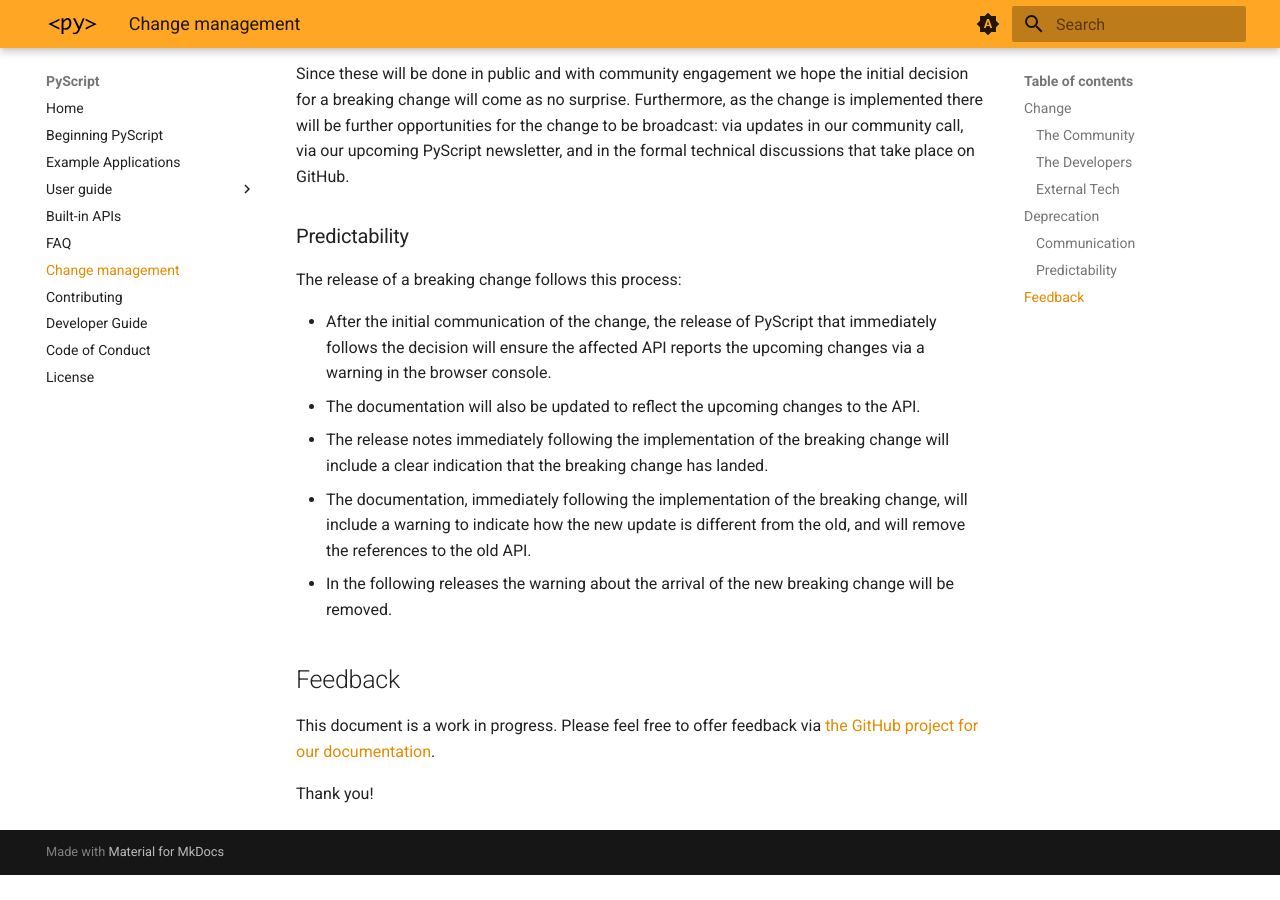
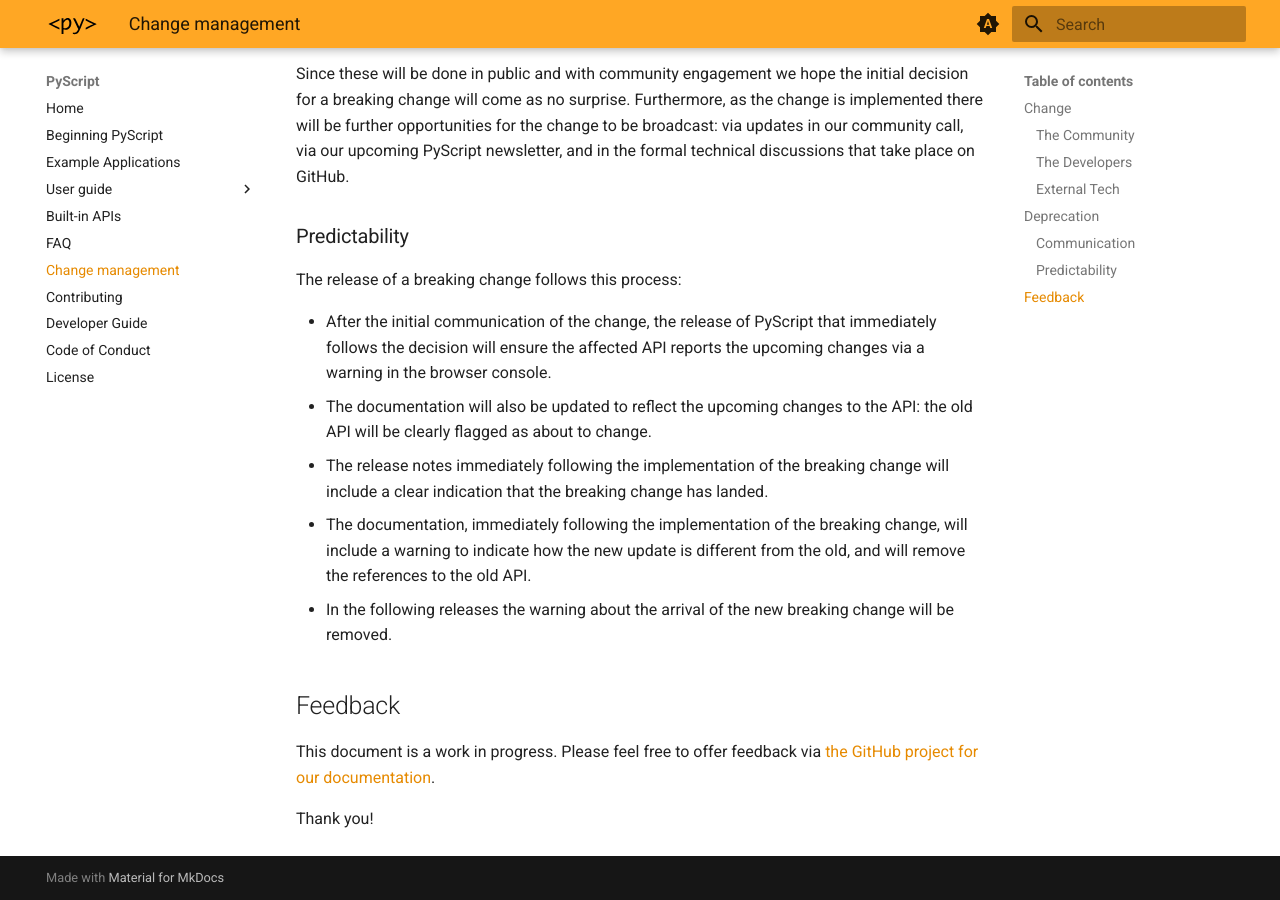
Before and after one commit to pyscript/docs, an MkDocs documentation site: the page built from docs/change.md, in a window 1280 px wide and 900 px high, scrolled down 3098 px. Built offline with MkDocs 1.6.1 and Material for MkDocs 9.7.7, drawn with Linux system fonts in a browser that asks for light colours; the version menu is left out; before the commit the page ends 3973 px from its top, so only the background shows below that.

Commit message:
Clarification about doc updates.

```diff
--- a/docs/change.md
+++ b/docs/change.md
@@ -150,7 +150,7 @@ The release of a breaking change follows this process:
   immediately follows the decision will ensure the affected API reports the
   upcoming changes via a warning in the browser console.
 * The documentation will also be updated to reflect the upcoming changes to the
-  API.
+  API: the old API will be clearly flagged as about to change.
 * The release notes immediately following the implementation of the
   breaking change will include a clear indication that the breaking change has
   landed.
```
